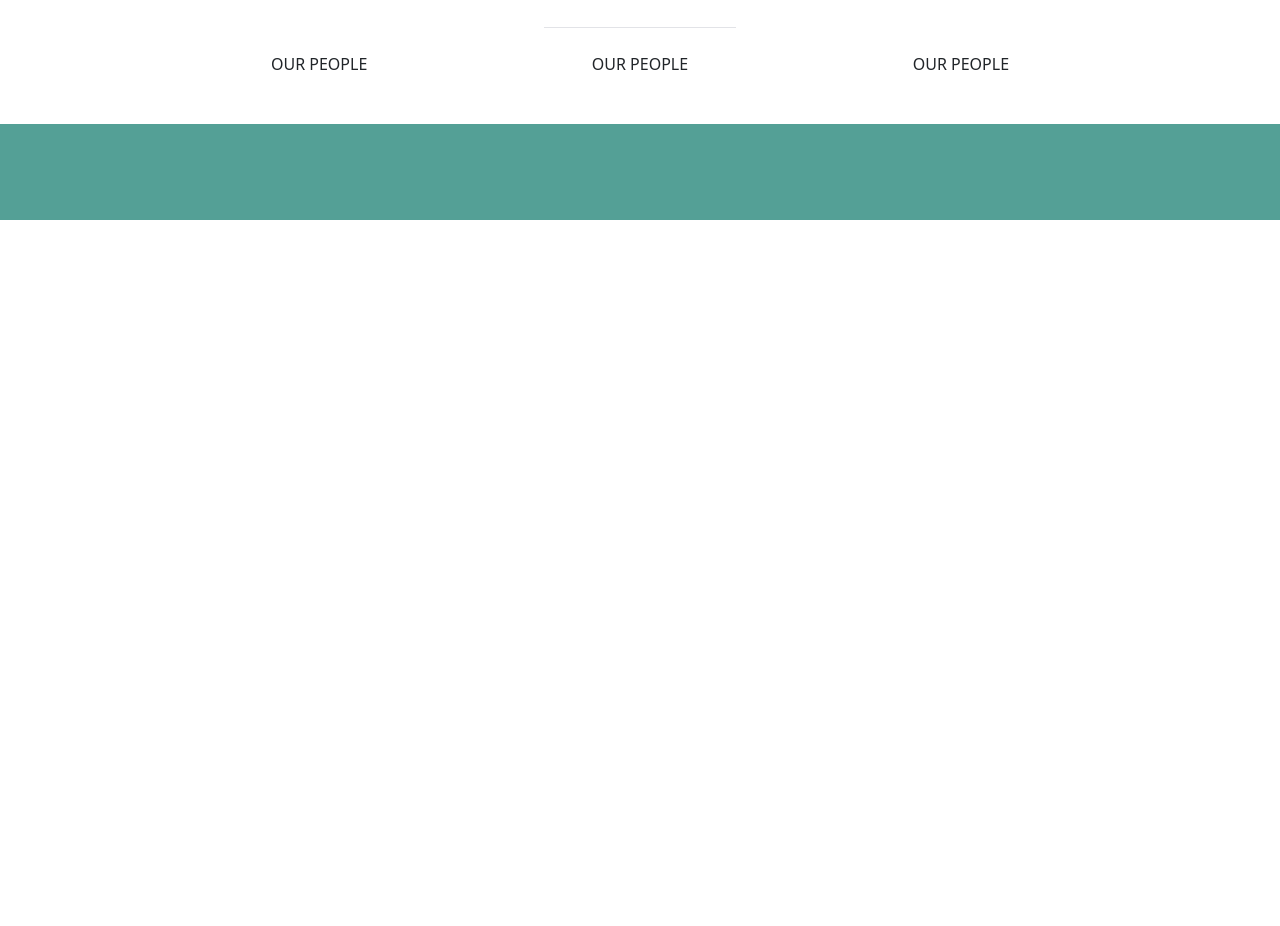
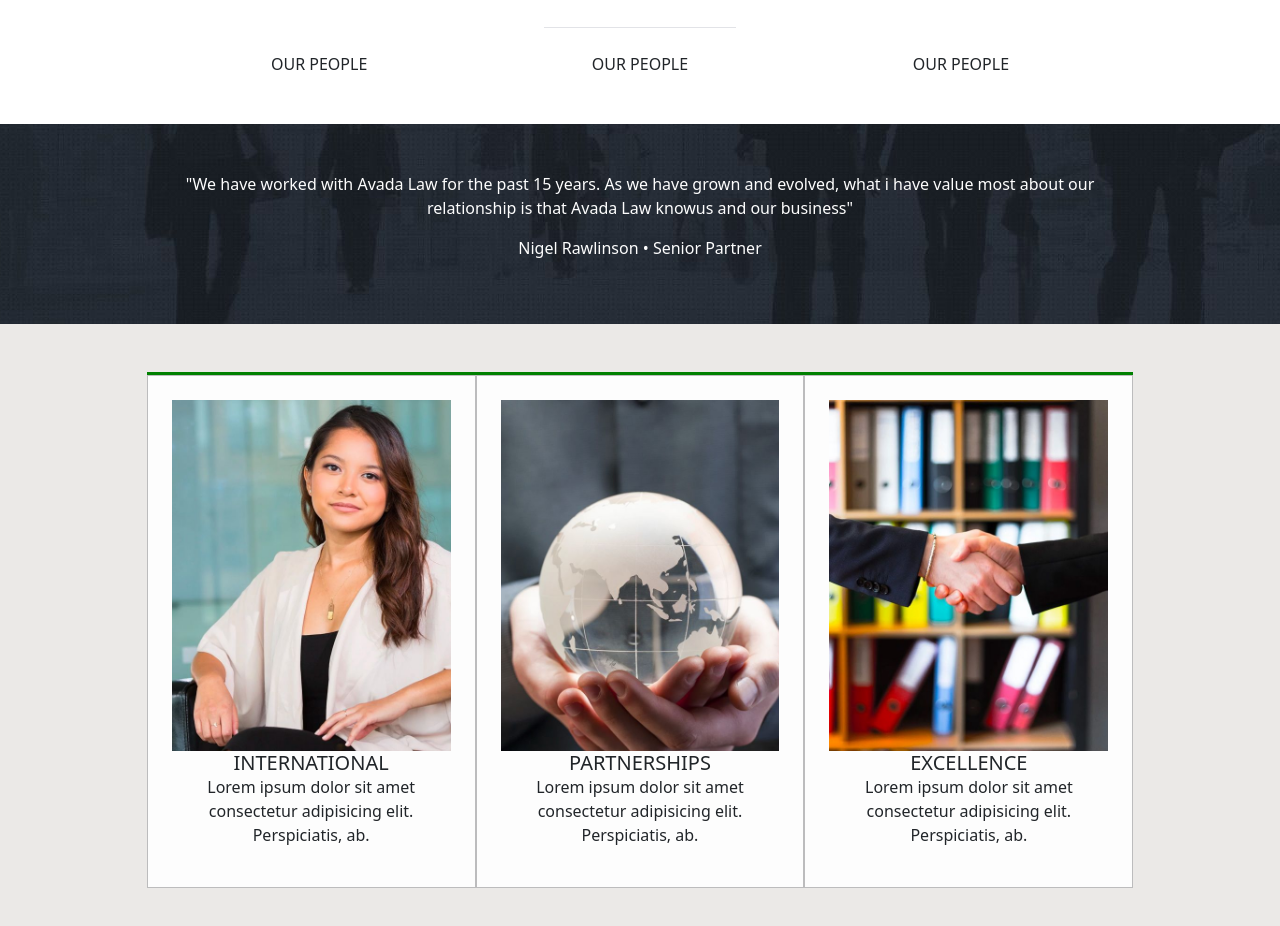
Before and after one commit to CondoriM/proj-html-vuejs, a Vue app: page / in a window 1280 px wide. Shown: the part 1046-1972 px from the top of the page. Before the commit the page ends 1266 px from the top, so only its background shows below. Built offline with nearby package versions, Linux system fonts and the light colour scheme.

Commit message:
created law sectionm and data arrays

```diff
--- a/src/components/MainComponent.vue
+++ b/src/components/MainComponent.vue
@@ -75,9 +75,26 @@
             </div>
         </section>
 
+        <!-- sezione envato -->
         <section id="envato" class="row text-center justify-content-center p-5 bg_third">
-            <div class="col-10">
+            <div class="col-10 flex-column">
+                <img src="" alt="">
+                <span>"We have worked with Avada Law for the past 15 years. As we have grown and evolved, what i have value most about our relationship is that Avada Law knowus and our business"</span>
+                <p class="p-3">Nigel Rawlinson • Senior Partner</p>
+            </div>
+        </section>
 
+        <section id="law" class="row text-center justify-content-center p-5 bg_second">
+            <div class="col-10 d-flex justify-content-center">
+
+                <!-- ciclo per creare le card in modo dinamico -->
+                <div class="row border_t">
+                    <div class="col-4 p-4 bg_first" v-for="(col,index) in law" :key="col + index">
+                        <img :src="require(`../assets/img/${col.img}`)" alt="">
+                        <h5>{{col.title}}</h5>
+                        <p class="mb-3">{{col.text}}</p>
+                    </div>
+                </div>
             </div>
         </section>
     </div>
@@ -112,9 +129,19 @@ export default {
                 {title: 'Surveys Matter', img:'@/assets/img/column3-image4.jpg'},
                 {title: 'In-House Work', img:'@/assets/img/column3-image5.jpg'},
                 {title: 'Obama Care', img:'@/assets/img/column3-image6.jpg'}
-            ]
+            ],
+
+            law:[
+                {img: 'law_3.jpg', title: 'INTERNATIONAL',text: 'Lorem ipsum dolor sit amet consectetur adipisicing elit. Perspiciatis, ab.'},
+                {img: 'law_7.jpg', title: 'PARTNERSHIPS',text: 'Lorem ipsum dolor sit amet consectetur adipisicing elit. Perspiciatis, ab.'},
+                {img: 'law_8.jpg', title: 'EXCELLENCE',text: 'Lorem ipsum dolor sit amet consectetur adipisicing elit. Perspiciatis, ab.'}
+            ],
+
+            cssProps: {
+                backgroundImage: `url(${require('@/assets/img/law_3.jpg')})`,
+            },
         };
-    }
+    },
 }
 </script>
 
@@ -149,5 +176,15 @@ color:$col-one;
 }
 
 #envato{
+    background-color: $med-two;
+    color: $col-one;
+    background-image: url('@/assets/img/showeare-parallax.jpg');
+    background-position: center;
+}
+
+#law{
+    img{
+        width: 100%;
+    }
 }
 </style>
```
